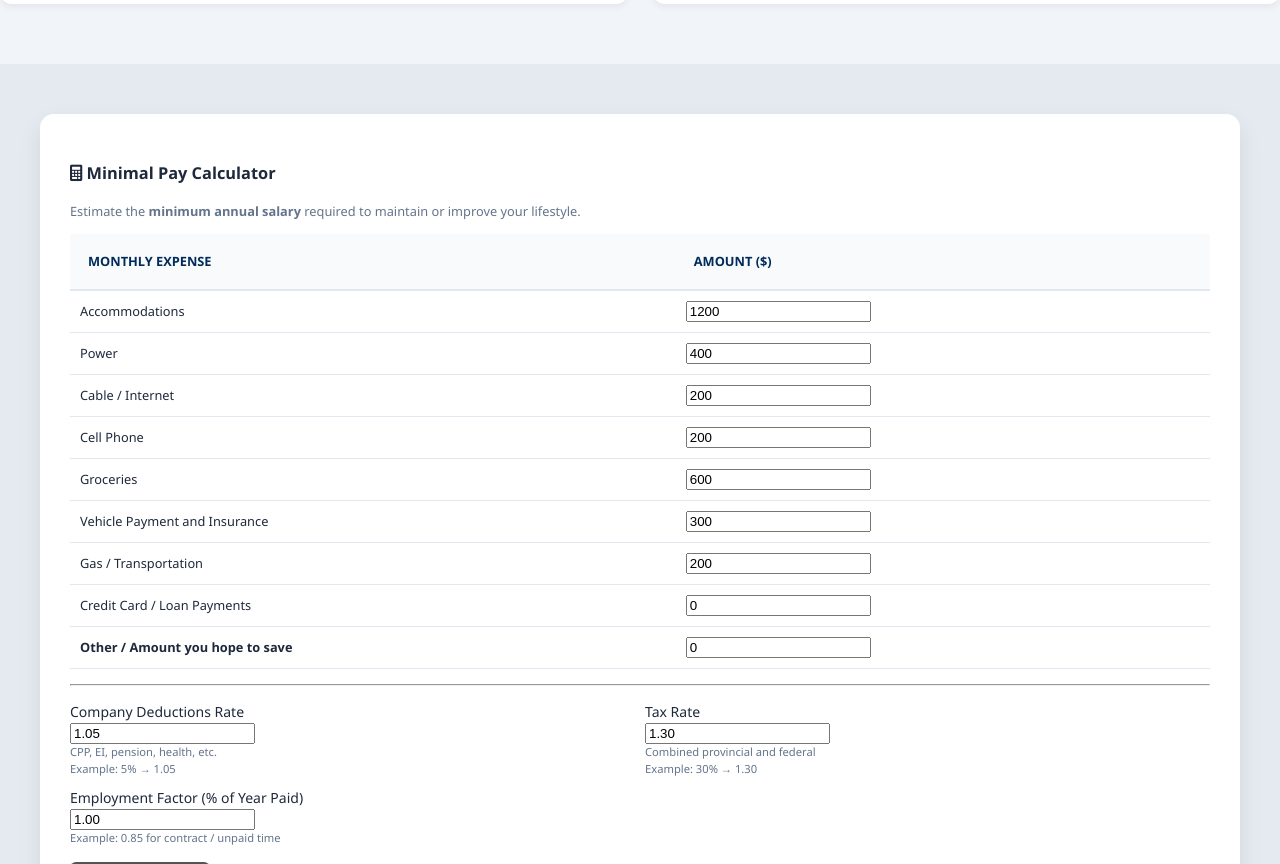
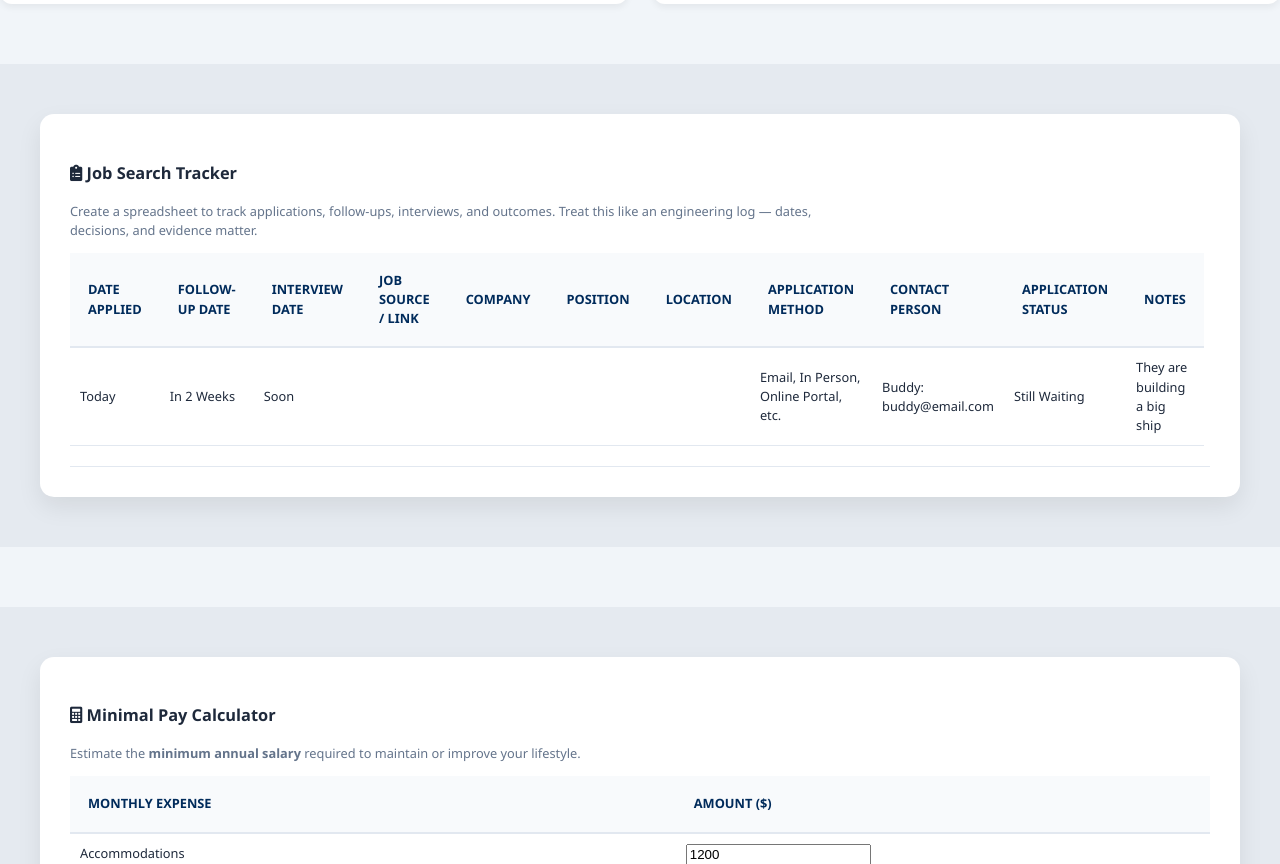
Before and after one commit to kevstrow/Designer-Career-Center, a plain HTML site: page index.html in a window 1280 px wide. Shown: the part 3570-4434 px from the top of the page. Drawn offline with Linux system fonts and the light colour scheme.

Commit message:
Add files via upload

```diff
--- a/index.html
+++ b/index.html
@@ -739,9 +739,88 @@
   </div>
 </div>
 
-   </div>
+</div></div>
 
+
+
+<!-----------------------------------------------------------------------------Job Search Tracker ------->
+
+
+ <div class="full-width-section">
+  <div class="full-width-inner">
+    <div class="calculator-panel">
+      <h3><i class="fas fa-clipboard-list"></i> Job Search Tracker</h3>
+
+      <p style="max-width:800px; color: var(--text-muted); font-size:0.8rem;">
+        Create a spreadsheet to track applications, follow-ups, interviews, and outcomes.
+        Treat this like an engineering log — dates, decisions, and evidence matter.
+      </p>
+
+      <div style="overflow-x:auto;">
+        <table style="width:90%; font-size:0.8rem;">
+          <thead>
+            <tr>
+              <th>Date Applied</th>
+             <th>Follow-Up Date</th>
+               <th>Interview Date</th>
+
+
+             <th>Job Source / Link</th>
+              <th>Company</th>
+              <th>Position</th>
+              <th>Location</th>
+
+             <th>Application Method</th>
+              <th>Contact Person</th>
+              <th>Application Status</th>
+
+
+              <th>Notes</th>
+            </tr>
+          </thead>
+
+          <tbody>
+            <tr>
+              <td>Today</td>
+              <td>In 2 Weeks</td>
+              <td>Soon</td>
+              <td></td>
+              <td></td>
+              <td></td>
+
+
+              <td></td>
+              <td>Email, In Person, Online Portal, etc.</td>
+              <td>Buddy: buddy@email.com</td>
+              <td>Still Waiting</td>
+              <td>They are building a big ship</td>
+            </tr>
+  <tr>
+              <td></td>
+              <td></td>
+              <td></td>
+              <td></td>
+              <td></td>
+              <td></td>
+              <td></td>
+              <td></td>
+              <td></td>
+              <td></td>
+              <td></td>
+              <td></td>
+            </tr>
+
+
+            <!-- Duplicate rows as needed -->
+          </tbody>
+        </table>
+      </div>
+    </div>
   </div>
+</div>
+
+
+
 
 <!----------------------------------------------------------------Minimal Pay Calculator------>
 
```
